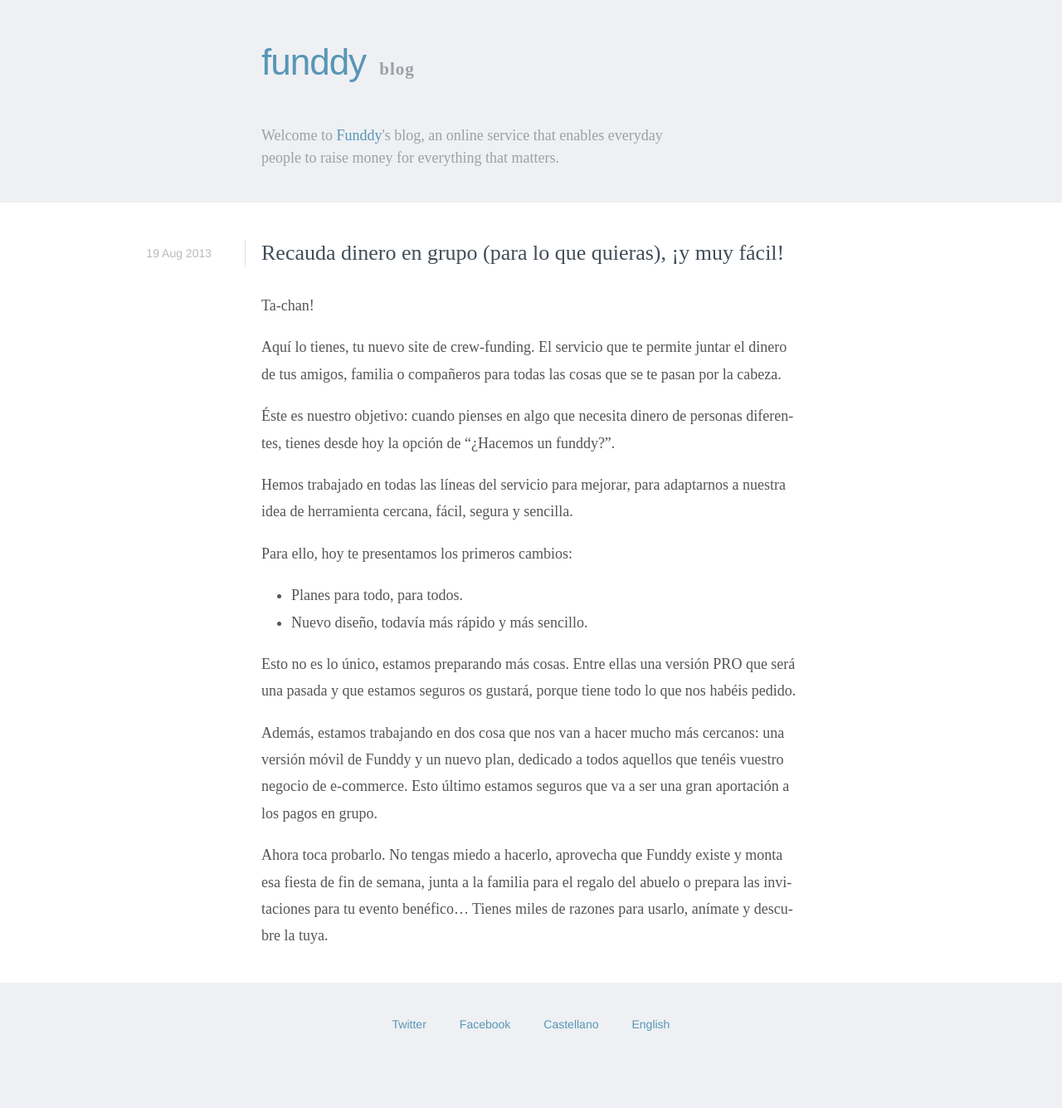
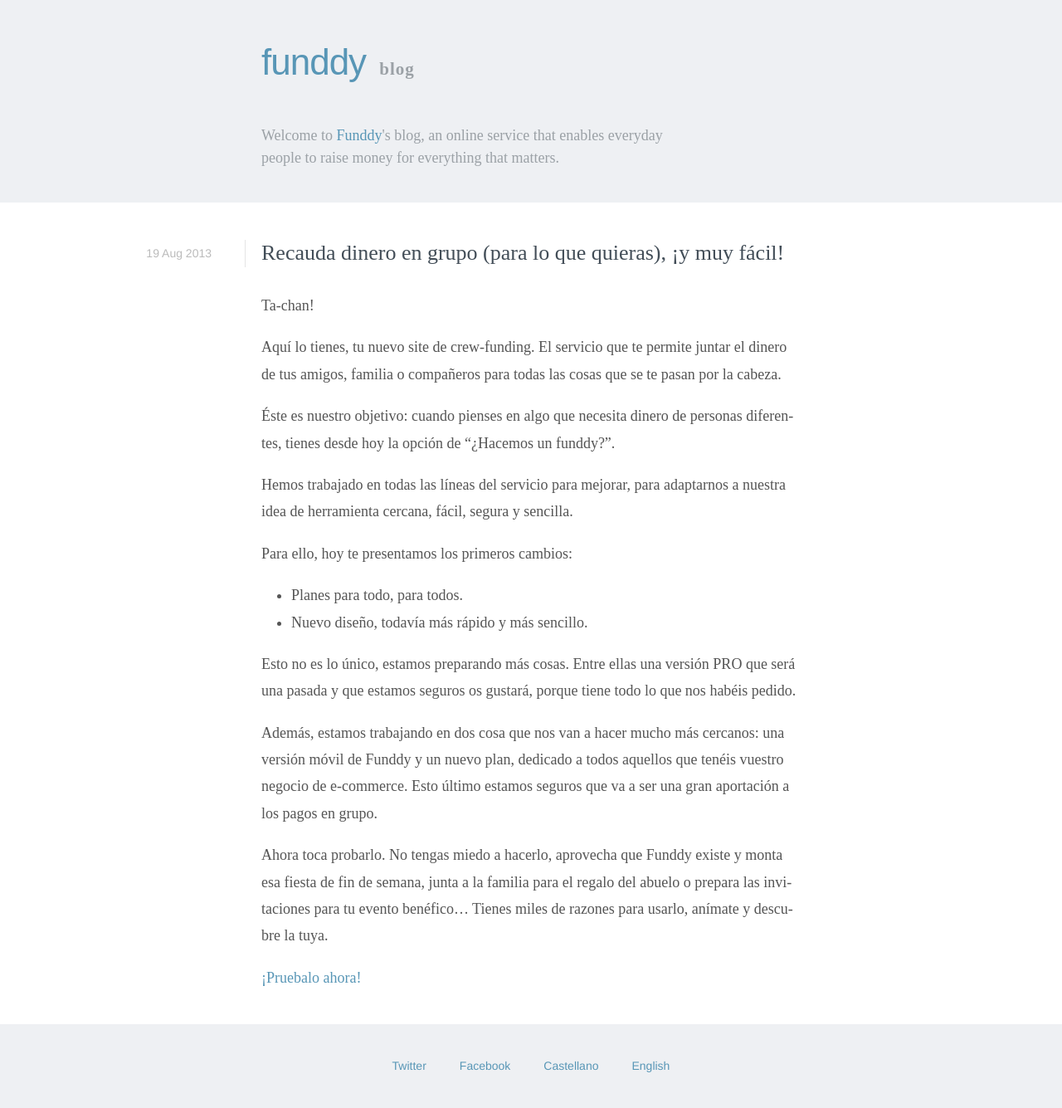
Before and after one commit to funddy/funddy.github.io, a Jekyll site: the page built from _posts/2013-08-19-recauda-dinero-en-grupo-facil.md, in a window 1280 px wide. Shown: the whole page at 83% size. Built offline with Jekyll 4.4.1, drawn with Linux system fonts in a browser that asks for light colours; Markdown is read by kramdown in place of the engine named in the settings; before the commit the page ends 1285 px from its top, so only the background shows below that.

Commit message:
Added link to Funddy

```diff
--- a/_posts/2013-08-19-recauda-dinero-en-grupo-facil.md
+++ b/_posts/2013-08-19-recauda-dinero-en-grupo-facil.md
@@ -23,3 +23,5 @@
 Además, estamos trabajando en dos cosa que nos van a hacer mucho más cercanos: una versión móvil de Funddy y un nuevo plan, dedicado a todos aquellos que tenéis vuestro negocio de e-commerce. Esto último estamos seguros que va a ser una gran aportación a los pagos en grupo.
 
 Ahora toca probarlo. No tengas miedo a hacerlo, aprovecha que Funddy existe y monta esa fiesta de fin de semana, junta a la familia para el regalo del abuelo o prepara las invitaciones para tu evento benéfico… Tienes miles de razones para usarlo, anímate y descubre la tuya.
+
+[¡Pruebalo ahora!](https://funddy.com)
```
